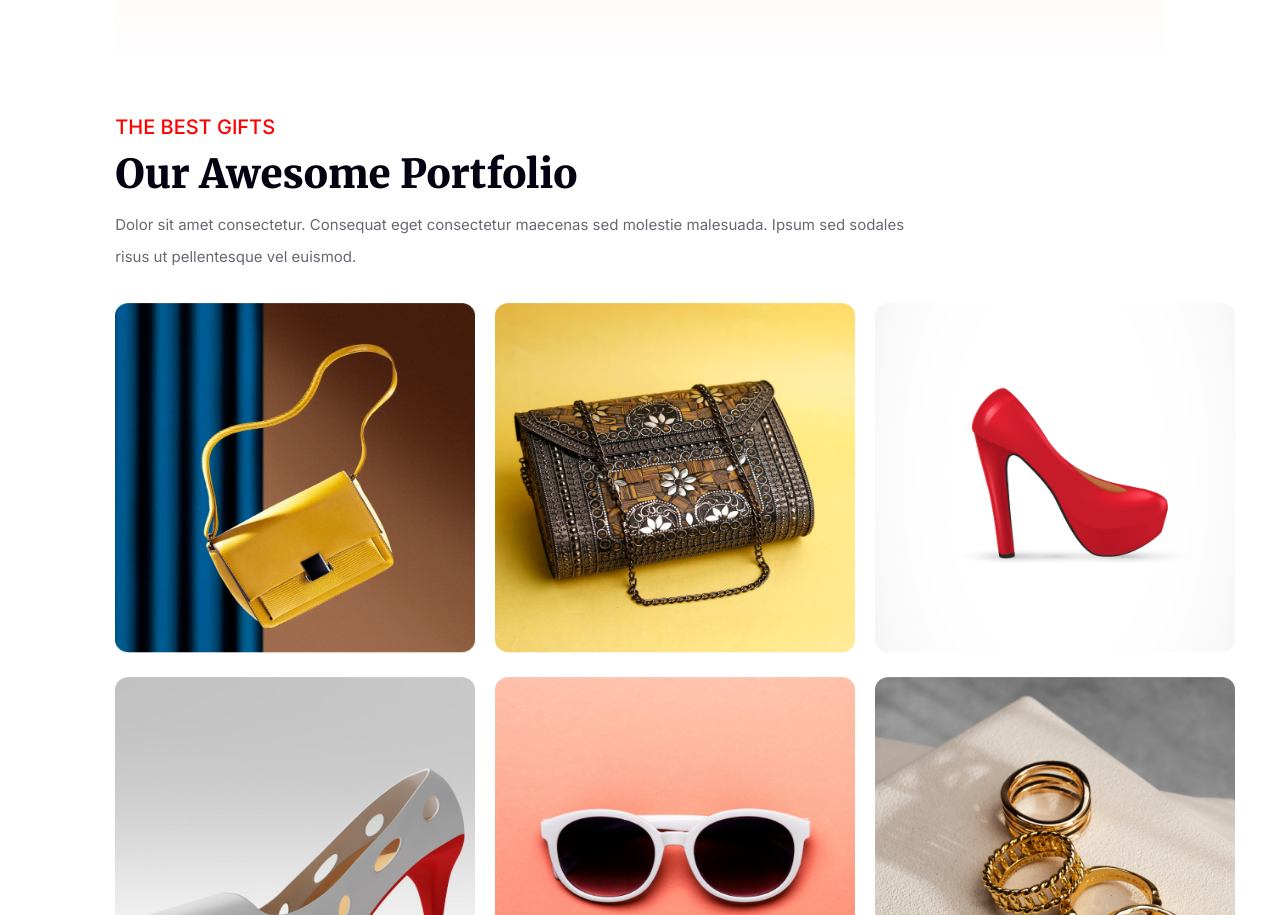
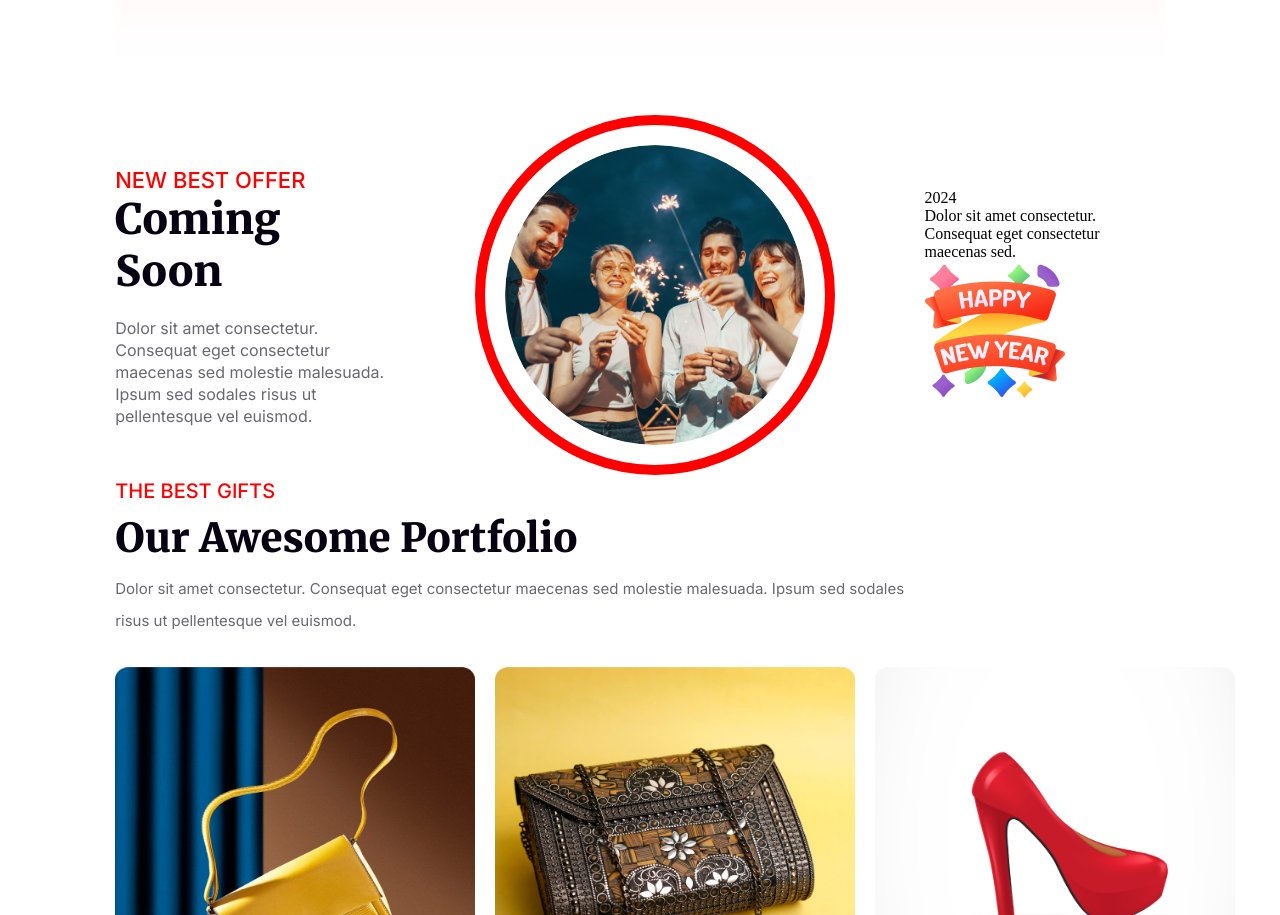
Before and after one commit to HFsa-RaShid/Assignment1, a plain HTML site: page index.html in a window 1280 px wide. Shown: the part 2130-3045 px from the top of the page. Drawn offline with Linux system fonts and the light colour scheme.

Commit message:
not last

```diff
--- a/index.html
+++ b/index.html
@@ -52,6 +52,26 @@
                 <p><span class="span-clr">Time:</span> Evening 7.30 pm to 12.30 am</p>
             </div>
             <button class="btn">join now</button>
+        </section>
+        <section class="fourth-section">
+            <div class="fourth-sec-first">
+                <div class="fourth-contains">
+                    <p class="first-para">NEW BEST OFFER</p>
+                    <h2>Coming Soon</h2>
+                    <p class="second-para">Dolor sit amet consectetur. Consequat eget consectetur maecenas sed molestie malesuada. Ipsum sed sodales risus ut pellentesque vel euismod. </p>
+                </div>
+                <div class="border-img">
+                    <img src="resources/Ellipse 1.png" alt="" srcset="">
+
+                </div>
+                <div class="fourth-info">
+                    <p class="third-para">2024</p>
+                    <p class="last-para">Dolor sit amet consectetur. Consequat eget consectetur maecenas sed.</p>
+                    <img src="resources/Group 96.png" alt="" srcset="">
+
+                </div>
+            </div>
+
         </section>
         <section class="fifth-section">
             <p class="fifth-title">THE BEST GIFTS</p>
--- a/styles.css
+++ b/styles.css
@@ -193,6 +193,58 @@
 .third-section button:hover {
     background-color: black;
 }
+.fourth-section{
+    width: 82%;
+    max-width: 1320px;
+    margin: 0  auto;
+
+}
+
+.fourth-sec-first{
+
+    display: flex;
+    align-items: center;
+    justify-content: space-between;
+    margin: 0 auto;
+    gap:90px;
+}
+.fourth-contains{
+    width: 500px;
+}
+.first-para{
+    color: #F00;
+    font-family: Inter;
+    font-size: 22px;
+    font-weight: 500;
+}
+.second-para{
+    padding-top: 20px;
+    color: rgba(7, 2, 17, 0.60);
+    font-family: Inter;
+    font-size: 16px;
+    font-weight: 400;
+    line-height: 22px;
+}
+.fourth-contains h2{
+    color: #070211;
+    font-family: Merriweather;
+    font-size: 42px;
+    font-weight: 900;
+}
+
+.border-img img{
+    width: 300px;
+    height: 300px;
+    border-radius: 50%;
+    padding: 20px;
+    border: 10px solid red;
+}
+/* .fourth-info .third-para{
+    color: #F00;
+    font-family: Inter;
+    font-size: 42px;
+    font-weight: 700;
+} */
 .fifth-section{
     width: 82%;
     margin: 0 auto;
```
